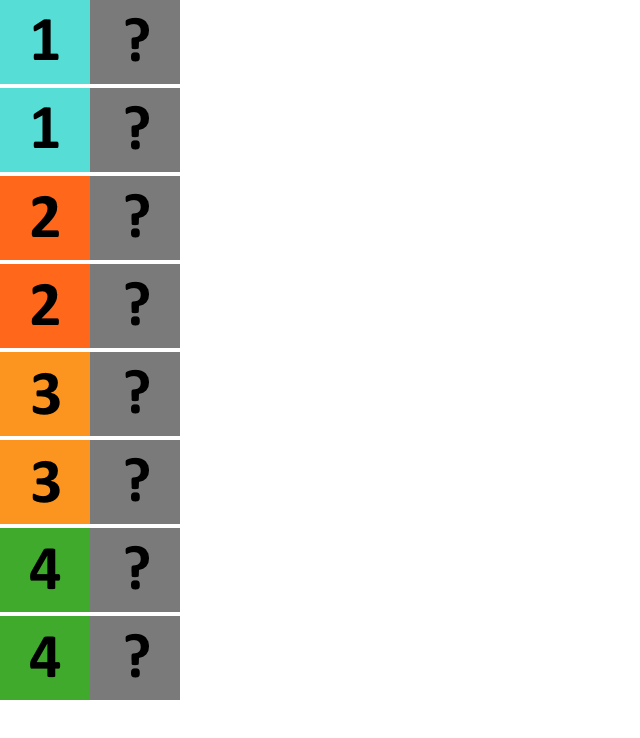
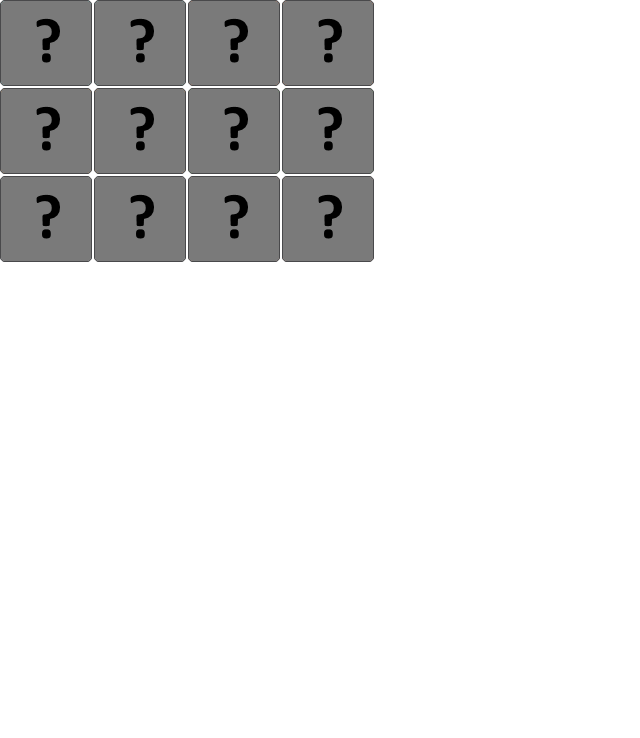
Before and after one commit to polienko/React-MemoryGame, a plain HTML site: page index.html in a window 1280 px wide. Shown: the whole page, without its empty margins (0-640 px from the left). Drawn offline with nearby package versions, Linux system fonts and the light colour scheme.

Commit message:
Add css (grid, hide front side)

```diff
--- a/index.html
+++ b/index.html
@@ -28,10 +28,7 @@ console.error = (function(old) {
 </script>
 
 <div id="errors"></div>
-
-<div id="root">
-  <div id="game"></div>
-</div>
+<div id="root"></div>
 
 
 <script type="text/babel">
@@ -43,13 +40,21 @@ const CARDS = [
   {path:"img/3.png", data:"3"},
   {path:"img/3.png", data:"3"},
   {path:"img/4.png", data:"4"},
-  {path:"img/4.png", data:"4"}
+  {path:"img/4.png", data:"4"},
+  {path:"img/5.png", data:"5"},
+  {path:"img/5.png", data:"5"},
+  {path:"img/6.png", data:"6"},
+  {path:"img/6.png", data:"6"}
 ];
 
 class Game extends React.Component{
   render(){
     return(
-      <Board />
+      <div id="game">
+        <div id="board">
+          <Board />
+        </div>
+      </div>
     );
   }
 }
@@ -68,14 +73,14 @@ class Card extends React.Component{
 render(){
     return(
       <div className="card" key={this.props.index}>
-        <img className="card-front" src={this.props.path} data-card={this.props.data} />
-        <img className="card-back" src="img/cover.png" data-card={this.props.data} />
+        <img className="card-front" src={this.props.path} data-card={this.props.data} draggable="false" />
+        <img className="card-back" src="img/cover.png" data-card={this.props.data} draggable="false" />
       </div>
     );
   }
 }
 
-ReactDOM.render(<Game />, document.getElementById("game"));
+ReactDOM.render(<Game />, document.getElementById("root"));
 </script>
 
 </body>
--- a/styles.css
+++ b/styles.css
@@ -11,3 +11,33 @@ div#errors {
   padding: 20px;
   white-space: pre-wrap;
 }
+
+#board{
+  display:grid;
+  grid-template-columns: repeat(4, auto);
+  grid-template-rows: repeat(5, 88px);
+  max-width:376px;
+}
+
+img{
+  max-width: 100%;
+  height:auto;
+}
+
+.card-front,
+.card-back {
+  position: absolute;
+  border: 1px solid #49494b;
+  border-radius: 5px;
+}
+
+.card {
+  transform: scale(1);
+  transition: transform .1s;
+  cursor:pointer;
+}
+
+.card:active {
+  transform: scale(0.97);
+  transition: transform .1s;
+}
```
